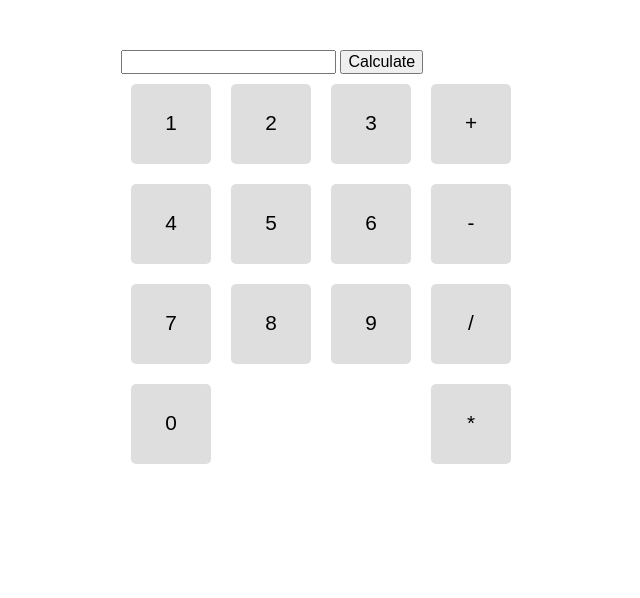
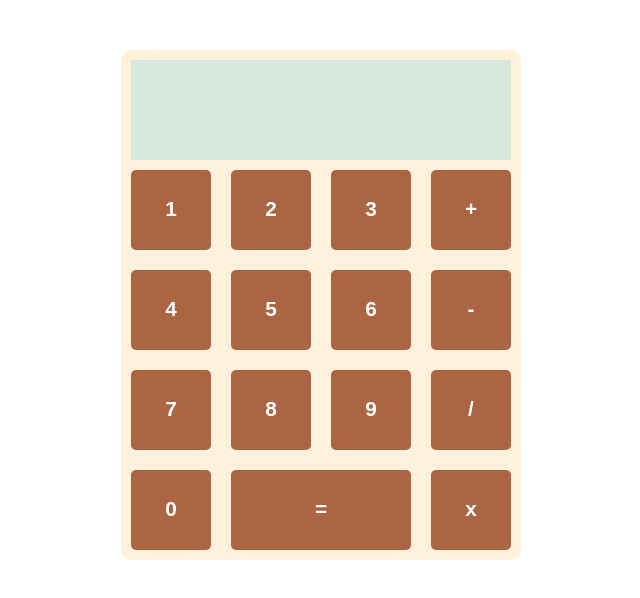
Before and after one commit to bioball/calculator, a plain HTML site: page index.html in a window 1280 px wide. Shown: the whole page, without its empty margins (319-959 px from the left). Drawn offline with Linux system fonts and the light colour scheme.

Commit message:
stylelized calculator

```diff
--- a/assets/style.sass
+++ b/assets/style.sass
@@ -1,11 +1,33 @@
+@import url(http://fonts.googleapis.com/css?family=Share+Tech+Mono)
+
 body, html
   height: 100%
 
 .calculator-wrapper
   width: 400px
-  height: 400px
   margin: 50px auto
+  background-color: #FFF1DB
+  border-radius: 10px
 
+.clearfix:after
+  content: ""
+  display: table
+  clear: both
+
+.display
+  padding: 10px 10px 0 10px
+
+.numDisplay
+  width: 360px
+  padding: 10px
+  height: 80px
+  text-align: right
+  font-family: "Share Tech Mono", "Courier New"
+  font-size: 80px
+  letter-spacing: -0.1em
+  background-color: #D8E8DD
+  color: #4C524E
+  overflow: hidden
 
 ul
   margin: 0
@@ -15,20 +37,31 @@ li
   margin: 0
   padding: 0
 
+.buttons
+  height: 100%
+  overflow: hidden
+
 .buttons li
   list-style: none
   float: left
   padding-top: 27px
   font-size: 1.3em
+  color: white
+  font-weight: 700
   box-sizing: border-box
-  width: 80px
   height: 80px
   text-align: center
   margin: 10px
-  background-color: #DEDEDE
+  background-color: #AB6543
   border-radius: 5px
   &:hover
-    background-color: #CDCDCD
+    background-color: #995837
+
+.one-span
+  width: 80px
+
+.two-span
+  width: 180px
 
 .numbers
   width: 300px
--- a/client/views/calculator.html
+++ b/client/views/calculator.html
@@ -1,31 +1,29 @@
 <div class="calculator-wrapper">
   <div class="display">
-    <form ng-submit="calculate()">
-      <input ng-model="queryStr"></input>
-      <button>Calculate</button>
-    </form>
+    <div class="numDisplay">{{ queryStr }}</div>
   </div>
   <div class="buttons">
-    <div class="numbers">
+    <div class="numbers clearfix">
       <ul>
-        <li ng-click="addDigit(1)">1</li>
-        <li ng-click="addDigit(2)">2</li>
-        <li ng-click="addDigit(3)">3</li>
-        <li ng-click="addDigit(4)">4</li>
-        <li ng-click="addDigit(5)">5</li>
-        <li ng-click="addDigit(6)">6</li>
-        <li ng-click="addDigit(7)">7</li>
-        <li ng-click="addDigit(8)">8</li>
-        <li ng-click="addDigit(9)">9</li>
-        <li ng-click="addDigit(0)">0</li>
+        <li class="one-span clearfix" ng-click="addDigit(1)">1</li>
+        <li class="one-span clearfix" ng-click="addDigit(2)">2</li>
+        <li class="one-span clearfix" ng-click="addDigit(3)">3</li>
+        <li class="one-span clearfix" ng-click="addDigit(4)">4</li>
+        <li class="one-span clearfix" ng-click="addDigit(5)">5</li>
+        <li class="one-span clearfix" ng-click="addDigit(6)">6</li>
+        <li class="one-span clearfix" ng-click="addDigit(7)">7</li>
+        <li class="one-span clearfix" ng-click="addDigit(8)">8</li>
+        <li class="one-span clearfix" ng-click="addDigit(9)">9</li>
+        <li class="one-span clearfix" ng-click="addDigit(0)">0</li>
+        <li class="two-span clearfix" ng-click="calculate()">=</li>
       </ul>
     </div>
-    <div class="operators">
+    <div class="operators clearfix">
       <ul>
-        <li ng-click="add()">+</li>
-        <li ng-click="subtract()">-</li>
-        <li ng-click="divide()">/</li>
-        <li ng-click="multiply()">*</li>
+        <li class="one-span clearfix" ng-click="add()">+</li>
+        <li class="one-span clearfix" ng-click="subtract()">-</li>
+        <li class="one-span clearfix" ng-click="divide()">/</li>
+        <li class="one-span clearfix" ng-click="multiply()">x</li>
       </ul>
     </div>
   </div>
```
Also changed, not shown: assets/style.css.
